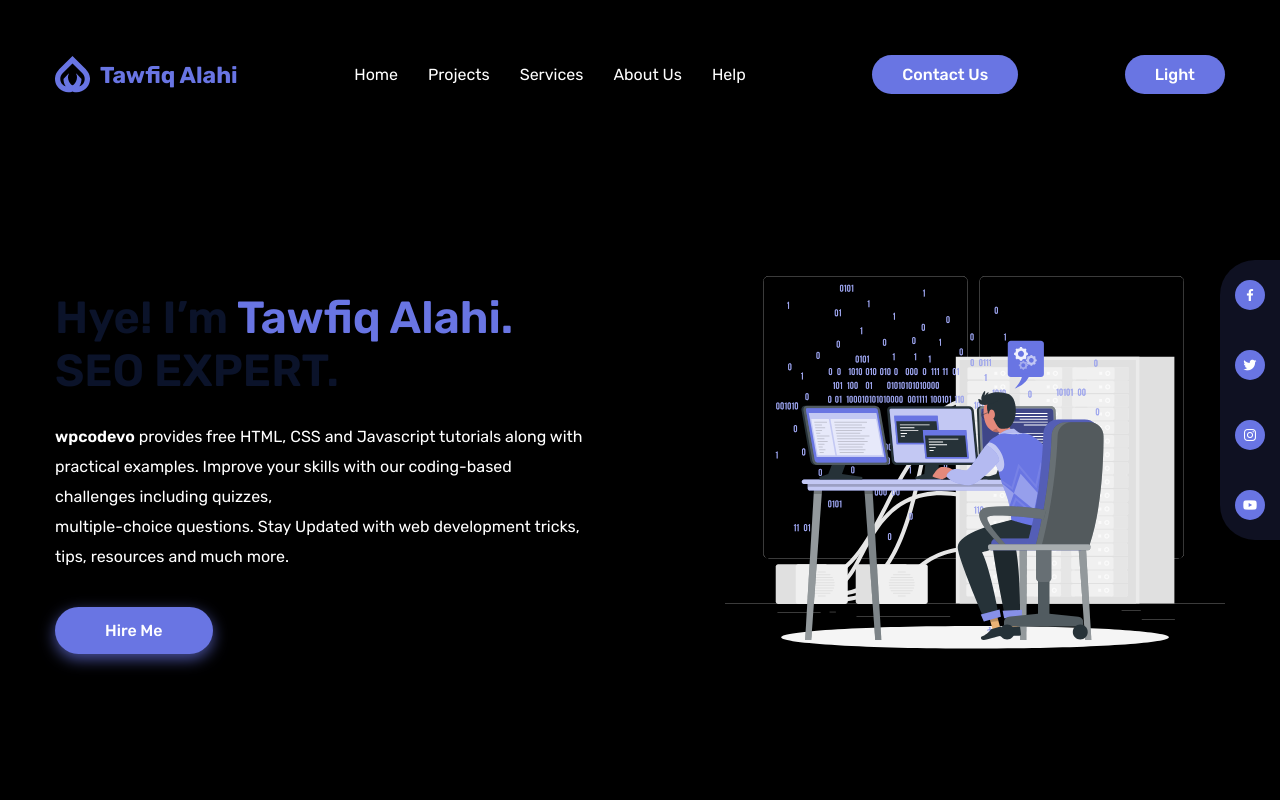
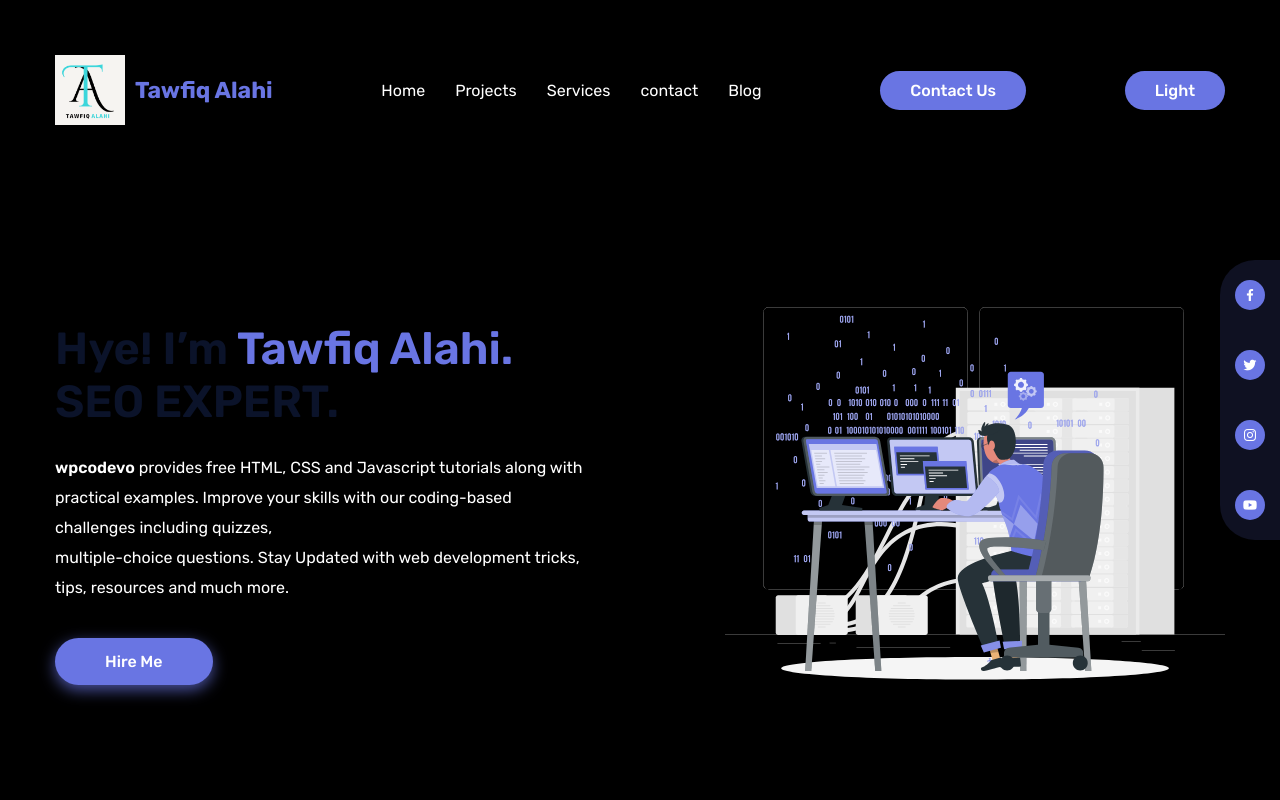
Before and after one commit to tawfiqealahi/tawfiqalahi, a plain HTML site: page tawfiq alahi/index.html in a window 1280 px wide. Shown: the top 800 px of the page. Drawn offline with nearby package versions, Linux system fonts and the light colour scheme.

Commit message:
logo edit

```diff
--- a/tawfiq alahi/index.html
+++ b/tawfiq alahi/index.html
@@ -4,10 +4,10 @@
     <meta charset="UTF-8" />
     <meta http-equiv="X-UA-Compatible" content="IE=edge" />
     <meta name="viewport" content="width=device-width, initial-scale=1.0" />
-    <title>Codevo Portfolio website</title>
+    <title>Tawfiq Alahi portfolio</title>
     <link
       rel="shortcut icon"
-      href="./favicon-32x32.png"
+      href="./assets/logo/Tawfiq-alahi-icon.ico"
       type="image/png"
     />
     <!-- Swiper CSS -->
@@ -25,14 +25,12 @@
     <link rel="stylesheet" href="styles.css" />
   </head>
   <body class="dark-mode">
-    <div class="  ">
-
-
+    <div class="">
     <!-- Header -->
     <header class="header">
       <nav class="nav d-flex container">
         <a href="" class="logo d-flex">
-          <img src="./logo.svg" alt="" />
+          <img src="./assets/logo/Tawfiq-alahi-logo.png" alt="logo" />
           <span>Tawfiq Alahi</span>
         </a>
 
@@ -40,8 +38,8 @@
           <a href="">Home</a>
           <a href="">Projects</a>
           <a href="#languages">Services</a>
-          <a href="#about">About Us</a>
-          <a href="#contact">Help</a>
+          <a href="#contact">contact</a>
+          <a href="#contact">Blog</a>
         </div>
 
         <a href="#" class="btn">Contact Us</a>
@@ -70,7 +68,7 @@
               questions. Stay Updated with web development tricks, tips,
               resources and much more.
             </p>
-            <a href="#" class="btn">Hire Me</a>
+            <a href="contact" class="btn">Hire Me</a>
           </div>
           <div class="col">
             <img src="./Programmer-1.svg" alt="" />
--- a/tawfiq alahi/styles.css
+++ b/tawfiq alahi/styles.css
@@ -106,7 +106,7 @@ p {
 }
 
 .logo img {
-  height: 3.7rem;
+  height: 7rem;
   margin-right: 1rem;
 }
 
```
Also changed, not shown: tawfiq alahi/contact/index.html (added, +15 -0 lines), tawfiq alahi/assets/logo/Tawfiq-alahi-icon.ico (added), tawfiq alahi/assets/logo/Tawfiq-alahi-logo .png (added), tawfiq alahi/assets/logo/Tawfiq-alahi-logo.png (added), tawfiq alahi/contact/customize.js (added), tawfiq alahi/contact/style.css (added).
